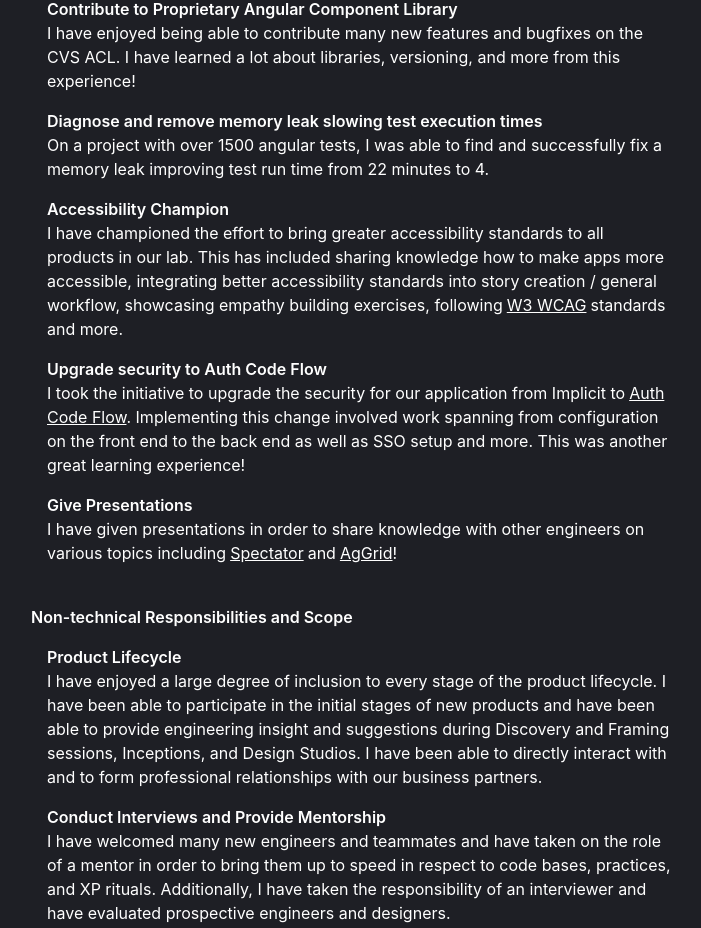
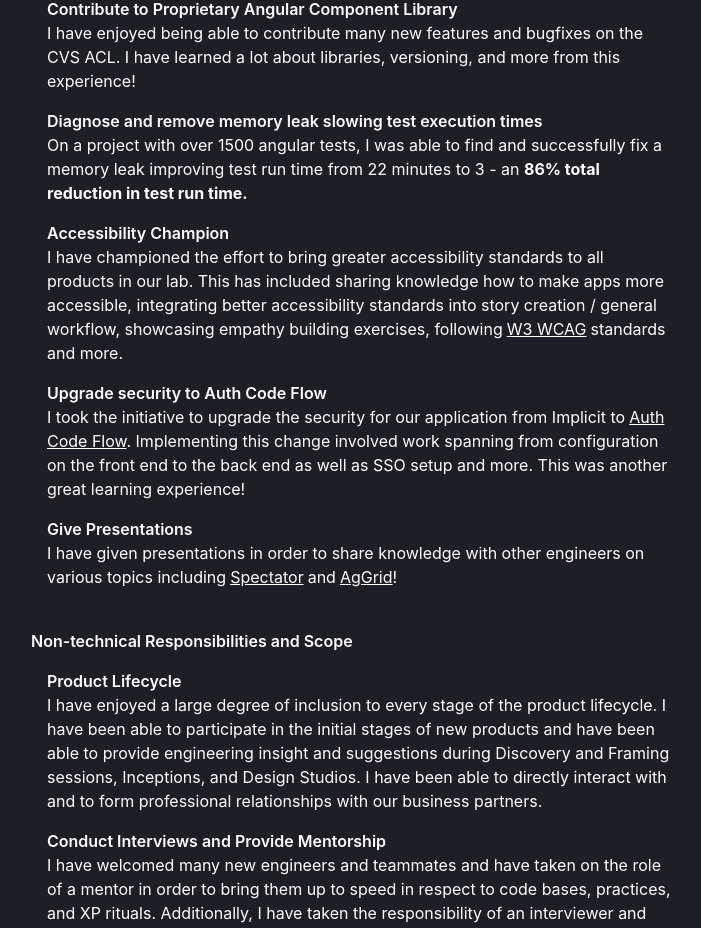
Before and after one commit to pbarrett21/pbarrett21.github.io, a React (Create React App) app: page /cvs in a window 1280 px wide. Shown: the part 879-1807 px from the top of the page, without its empty margins (289-990 px from the left). Built offline with nearby package versions, Linux system fonts and the light colour scheme.

Commit message:
add to cvs

```diff
--- a/src/cvs/cvs.tsx
+++ b/src/cvs/cvs.tsx
@@ -43,7 +43,8 @@ const Cvs = () => {
                 <h2 className='font-semibold ml-4 mt-4'>Diagnose and remove memory leak slowing test execution
                     times</h2>
                 <p className='ml-4'>On a project with over 1500 angular tests, I was able to find and successfully fix a
-                    memory leak improving test run time from 22 minutes to 4.</p>
+                    memory leak improving test run time from 22 minutes to 3 - an <b>86% total reduction in test run
+                        time.</b></p>
                 <h2 className='font-semibold ml-4 mt-4'>Accessibility Champion</h2>
                 <p className='ml-4'>I have championed the effort to bring greater accessibility standards to all
                     products in our lab. This has included sharing knowledge how to make apps more accessible,
```
